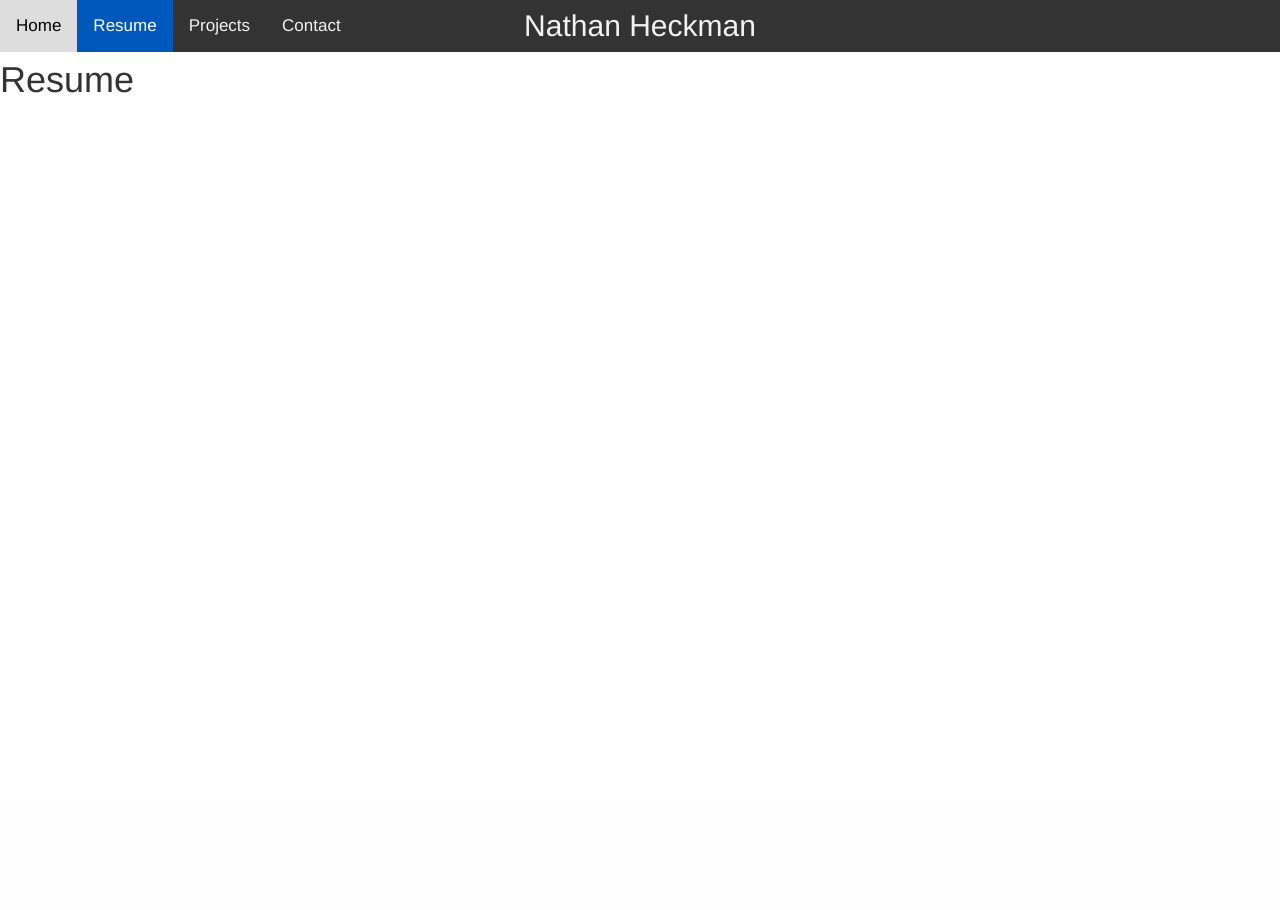
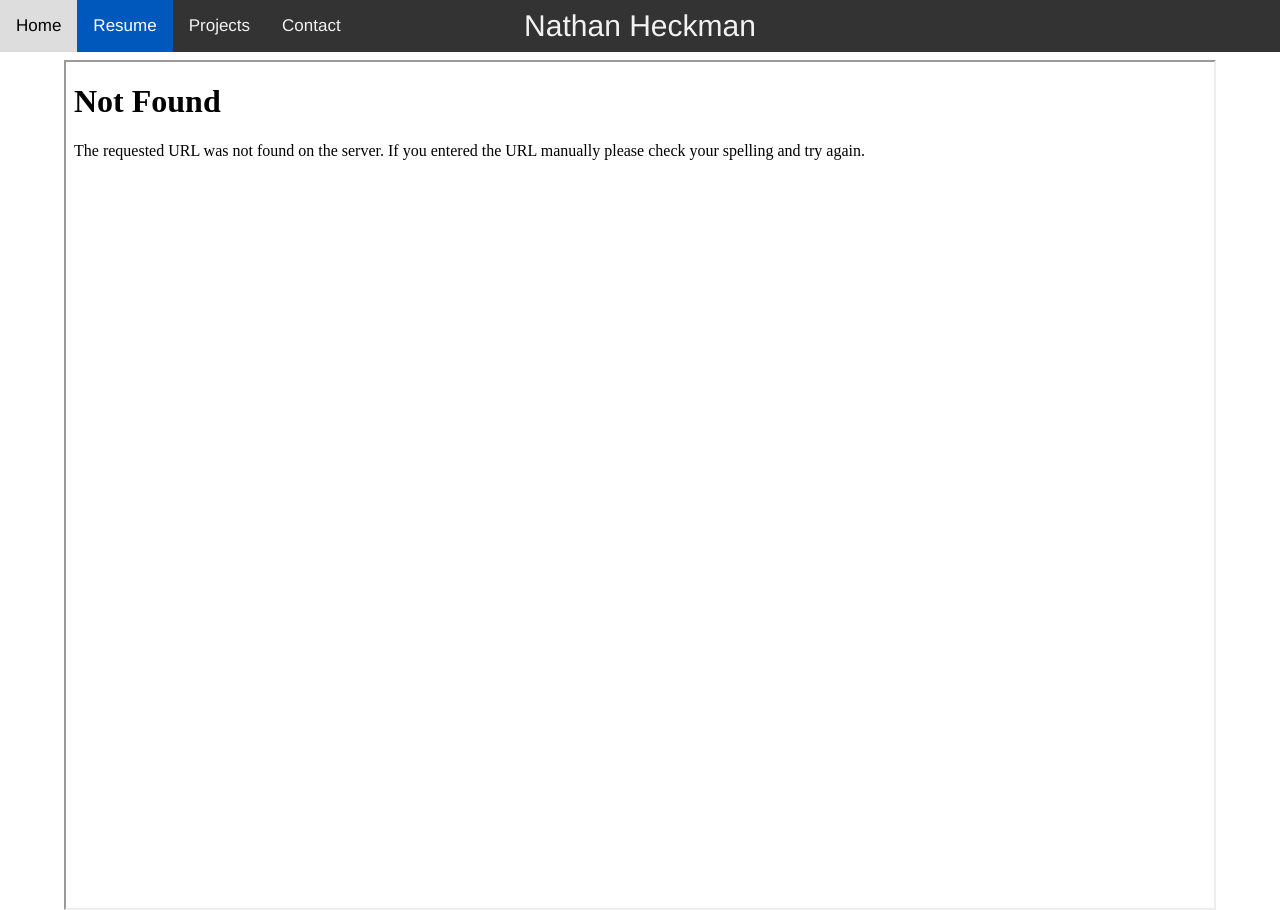
Before and after one commit to nheckman-29/heckman, a Flask app: page /resume in a window 1280 px wide. Before the commit the page ends 93 px from the top, so only its background shows below. Run offline with Flask 2, Linux system fonts and the light colour scheme; some libraries are stand-ins or nearby versions.

Commit message:
Resume Added

```diff
--- a/static/style.css
+++ b/static/style.css
@@ -6,11 +6,6 @@
     position: fixed;
     top: 0;
     width: 100%;
-}
-
-/* Styling for entire main content section */
-.main {
-    margin-top: 60px;
 }
 
 /* Style the links inside the navigation bar */
@@ -51,6 +46,17 @@
     color: white;
 }
 
+/* Styling for entire main content section */
+.main {
+    margin-top: 60px;
+}
+.main iframe {
+    width: 90%;
+    height: 850px;
+    margin: 0 auto;
+    display: block;
+}
+
 /* Responsive navigation menu - display links on top of each other instead of next to each other (for mobile devices) */
 @media screen and (max-width: 1000px) {
     /* Styling for entire main content section */
--- a/templates/resume.html
+++ b/templates/resume.html
@@ -18,7 +18,8 @@
         <a href="/contact">Contact</a>
     </div>
     <div class="main">
-        <h1>Resume</h1>
+        <iframe src="static/Nathan Heckman Resume.pdf">
+        </iframe>
     </div>
 </body>
 
```
Also changed, not shown: 1 other file.
